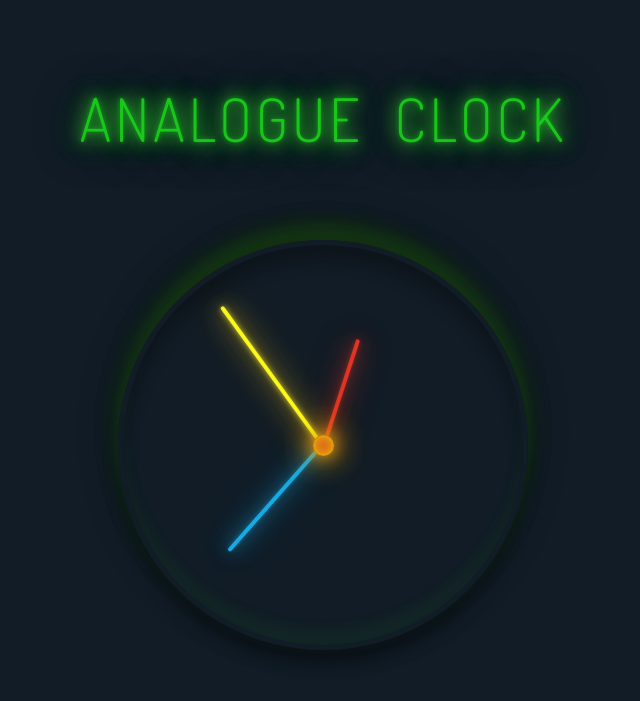
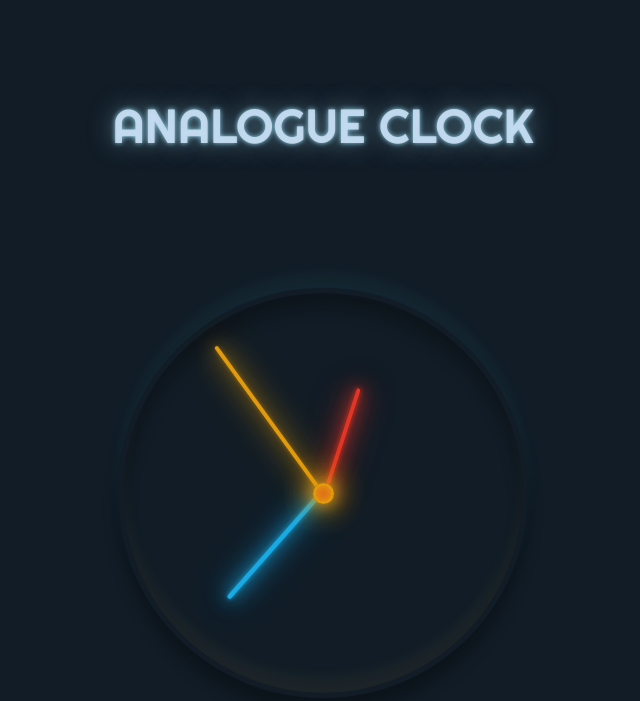
Before and after one commit to aina-cas/analogue-clock, a plain HTML site: page index.html in a window 1280 px wide. Shown: the whole page, without its empty margins (317-957 px from the left). Drawn offline with Linux system fonts and the light colour scheme.

Commit message:
Update h1 element and fix layout

```diff
--- a/index.html
+++ b/index.html
@@ -3,7 +3,7 @@
     <head>
         <link rel="preconnect" href="https://fonts.googleapis.com">
         <link rel="preconnect" href="https://fonts.gstatic.com" crossorigin>
-        <link href="https://fonts.googleapis.com/css2?family=Dosis:wght@200;300&display=swap" rel="stylesheet">
+        <link href="https://fonts.googleapis.com/css2?family=Righteous&display=swap" rel="stylesheet">
         <meta charset="UTF-8">
         <meta http-equiv="X-UA-Compatible" content="IE=edge">
         <meta name="viewport" content="width=device-width, initial-scale=1.0">
@@ -11,7 +11,7 @@
         <link rel="stylesheet" href="styles.css">
     </head>
     <body>
-        <h1>Analogue  Clock</h1>
+     <h1>Analogue Clock</h1>
 
     <div class="clock">
         <div id="seconds-hand"></div>
--- a/styles.css
+++ b/styles.css
@@ -12,74 +12,68 @@ html {
     --tan: #e19b0e;
     --brick: #df3627;
     --pink: rgb(246, 89, 222);
-    --green: rgba(35, 158, 35, 0.824);
-
 }
 
 body {
     display: flex;
+    justify-content: start ;
     align-items: center;
     flex-direction: column;
-    justify-content: space-between;
     height: 100vh;
     background-color: var(--main-background);
 
 }
 
 h1 {
-    color: rgba(27, 213, 27, 0.845);
-    margin: 10vh;
-    font-family: 'Dosis', sans-serif;
-    font-weight: 300;
-    font-size: 3.75em;
+    color: rgba(199, 220, 241, 0.918);
+    position: absolute;
+    top: -1em;
+    font-family: 'Righteous', cursive;
+    font-weight: 200;
+    font-size: 3em;
+    margin: 3em;
+    display: flex;
+    flex-wrap: nowrap;
+    text-align: center;
+    text-shadow: 0 0 25px #9ad2e890,
+                0 0 5px #9de0faf1;
     text-transform: uppercase;
-    text-shadow: 0 0 5px rgba(13, 242, 13, 0.486),
-                 0 0 15px rgba(67, 213, 67, 0.671),
-                 0 0 25px var(--green),
-                 0 0 20px var(--green),
-                 0 0 35px rgba(41, 211, 41, 0.354),
-                 0 0 50px rgba(17, 70, 17, 0.703);
-    letter-spacing: 4px;
-    word-spacing: 15px;
-
 }
 
 
 .clock {
+
     position: absolute;
-    margin: 30vh;
     height: 400px;
     width: 400px;
     border-radius: 50%;
     border: solid 5px var(--main-background);
     box-shadow: 4px solid var(--main-bg-color);
-	box-shadow: 0 -15px 15px rgba(129, 241, 106, 0.05),
-                0 -15px 35px rgba(5, 8, 4, 0.58),
-                0 -15px 20px rgb(21, 71, 21),
-		        inset 0 -15px 15px rgba(52, 240, 35, 0.05),
+	box-shadow: 0 -15px 15px rgba(83, 239, 250, 0.05),
+		        inset 0 -15px 15px rgba(255, 224, 101, 0.05),
                 0 15px 15px rgba(0, 0, 0, 0.3),
 		        inset 0 15px 15px rgba(7, 7, 7, 0.3);
     display: flex;
     justify-content: center;
     align-items: center;
-
+    margin: 3em;
+    top: 15em;
 }
 
 
 #seconds-hand {
     position: absolute;
-    height:  170px;
+    height:  180px;
     width: 2px;
-    background-color: rgb(255, 255, 0);
+    background-color: var(--tan);
     right: 200px;
     bottom: 200px;
     transform-origin: 50% 100%;
-    box-shadow: 0 0 5px rgba(234, 234, 18, 0.975),
-                0 0 7px rgb(248, 248, 50),
-                0 0 15px var(--tan),
-                0 0 25px rgba(246, 246, 88, 0.89),
-                0 0 35px var(--tan),
-                0 0 0 1px rgb(243, 243, 100),
+    box-shadow: 0px 0px 5px var(--tan),
+                0px 0px 15px var(--tan),
+                0px 0px 25px var(--tan),
+                0px 0px 35px var(--tan),
+                0 0 0 1px var(--tan),
                 0 0 40px var(--tan);
     border-radius: 10px;
     z-index: 99;
@@ -88,7 +82,7 @@ h1 {
 #minutes-hand {
     position: absolute;
     height: 140px;
-    width: 2px;
+    width: 4px;
     background-color: var(--blue);
     right: 200px;
     bottom: 200px;
@@ -97,15 +91,15 @@ h1 {
                  0 0 25px var(--blue),
                  0 0 35px var(--blue),
                  0 0 5px var(--blue),
-                 0 0 0 1px var(--blue);
+                 0 0 0 0.2px var(--blue);
     border-radius: 10px;
-
+    z-index: 98;
 }
 
 #hours-hand {
     position: absolute;
     height: 110px;
-    width: 2px;
+    width: 4px;
     background-color: var(--brick);
     left: 200px;
     bottom: 200px;
@@ -115,10 +109,8 @@ h1 {
                 0 0 25px var(--brick),
                 0 0 35px var(--brick),
                 0 0 5px var(--brick),
-                0 0 0 1px var(--brick);
+                0 0 0 0.5px;
     border-radius: 10px;
-    z-index: 98;
-
 }
 
 
@@ -132,10 +124,10 @@ h1 {
     border-radius: 50%;
     position: absolute;
     z-index: 100;
-    box-shadow: 0 0 35px var(--tan),
-                0 0 15px var(--tan),
-                0 0 25px var(--tan),
-                0 0 35px var(--tan),
+    box-shadow: 0px 0px 35px var(--tan),
+                0px 0px 15px var(--tan),
+                0px 0px 25px var(--tan),
+                0px 0px 35px var(--tan),
                 0 0 0 1px var(--tan),
                 inset 0 0 15px var(--tan),
                 inset 0 0 5px var(--tan),
```
Lines whose indentation alone changed are shown as unchanged.
